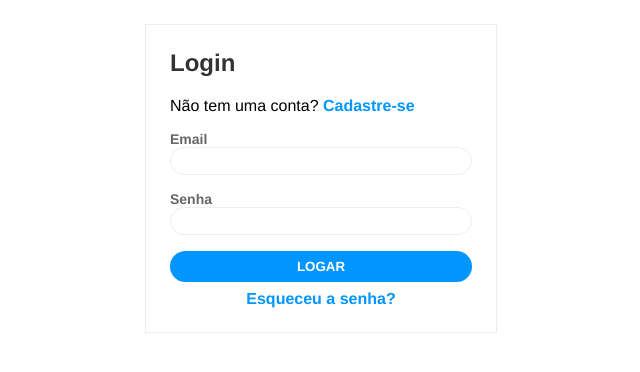
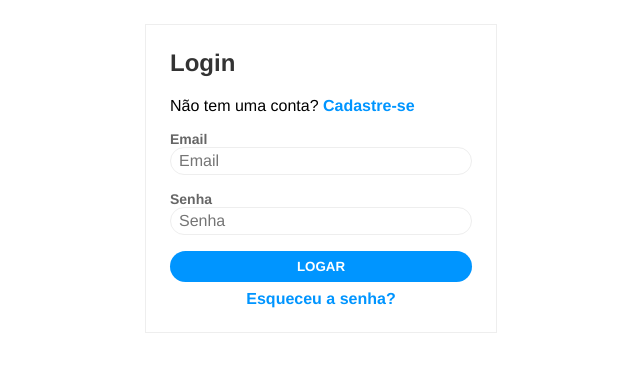
Before and after one commit to senomardetritos/lista_supermercado, a Vue app in the folder app/: page / in a window 1280 px wide. Shown: the top 372 px of the page, without its empty margins (319-959 px from the left). Built offline with nearby package versions, Linux system fonts and the light colour scheme; no server answers.

Commit message:
fix: adicionar placeholder

```diff
--- a/app/src/views/CadastrarUsuario.vue
+++ b/app/src/views/CadastrarUsuario.vue
@@ -5,15 +5,15 @@
 			<form @submit.prevent="cadastrar">
 				<div class="form-group">
 					<label for="email">Email</label>
-					<input type="email" v-model="dataForm.email" id="email" required />
+					<input type="email" v-model="dataForm.email" id="email" placeholder="Email" required />
 				</div>
 				<div class="form-group">
 					<label for="senha">Senha</label>
-					<input type="password" v-model="dataForm.senha" id="senha" required />
+					<input type="password" v-model="dataForm.senha" id="senha" placeholder="Senha" required />
 				</div>
 				<div class="form-group">
 					<label for="senha2">Repetir Senha</label>
-					<input type="password" v-model="dataForm.senha2" id="senha2" required />
+					<input type="password" v-model="dataForm.senha2" id="senha2" placeholder="Repetir Senha" required />
 				</div>
 				<div class="form-group">
 					<button type="submit" class="btn btn-primary">Cadastrar</button>
--- a/app/src/views/FormListaItem.vue
+++ b/app/src/views/FormListaItem.vue
@@ -21,11 +21,11 @@
 			<form @submit.prevent="salvar" v-else>
 				<div class="form-group">
 					<label for="nome">Item</label>
-					<input type="nome" v-model="dataForm.nome" id="nome" required />
+					<input type="nome" v-model="dataForm.nome" id="nome" placeholder="Item" required />
 				</div>
 				<div class="form-group" v-if="item">
 					<label for="preco">Preço</label>
-					<input type="number" v-model="dataForm.preco" id="preco" required step="0.01" />
+					<input type="number" v-model="dataForm.preco" id="preco" placeholder="Preço" required step="0.01" />
 				</div>
 				<div class="footer-buttons">
 					<button type="submit" class="btn btn-primary">
--- a/app/src/views/LoginView.vue
+++ b/app/src/views/LoginView.vue
@@ -11,11 +11,11 @@
 				</div>
 				<div class="form-group">
 					<label for="email">Email</label>
-					<input type="email" v-model="dataForm.email" id="email" required />
+					<input type="email" v-model="dataForm.email" id="email" placeholder="Email" required />
 				</div>
 				<div class="form-group">
 					<label for="senha">Senha</label>
-					<input type="password" v-model="dataForm.senha" id="senha" required />
+					<input type="password" v-model="dataForm.senha" id="senha" placeholder="Senha" required />
 				</div>
 				<div class="form-group">
 					<button type="submit" class="btn btn-primary">Logar</button>
--- a/app/src/views/RecuperarSenha.vue
+++ b/app/src/views/RecuperarSenha.vue
@@ -5,15 +5,15 @@
 			<form @submit.prevent="enviar_recuperar">
 				<div class="form-group">
 					<label for="email">Email</label>
-					<input type="email" v-model="dataForm.email" id="email" required />
+					<input type="email" v-model="dataForm.email" id="email" placeholder="Email" required />
 				</div>
 				<div class="form-group" v-if="showCodigo">
 					<label for="codigo">Código</label>
-					<input type="codigo" v-model="dataForm.codigo" id="codigo" required />
+					<input type="codigo" v-model="dataForm.codigo" id="codigo" placeholder="Código recebido por email" required />
 				</div>
 				<div class="form-group" v-if="showCodigo">
 					<label for="senha">Nova Senha</label>
-					<input type="password" v-model="dataForm.senha" id="senha" required />
+					<input type="password" v-model="dataForm.senha" id="senha" placeholder="Nova Senha" required />
 				</div>
 				<div class="form-group" v-if="showCodigo">
 					<button type="button" class="btn btn-primary" @click="recuperar">Alterar Senha</button>
```
